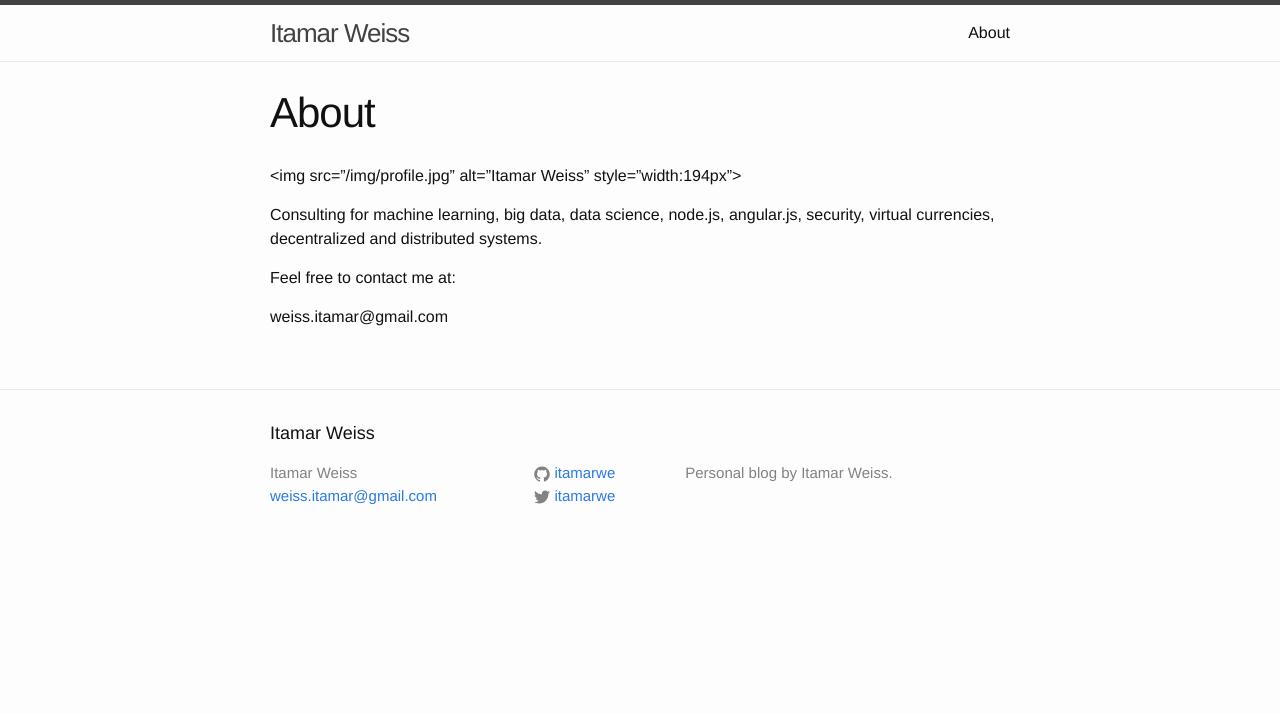
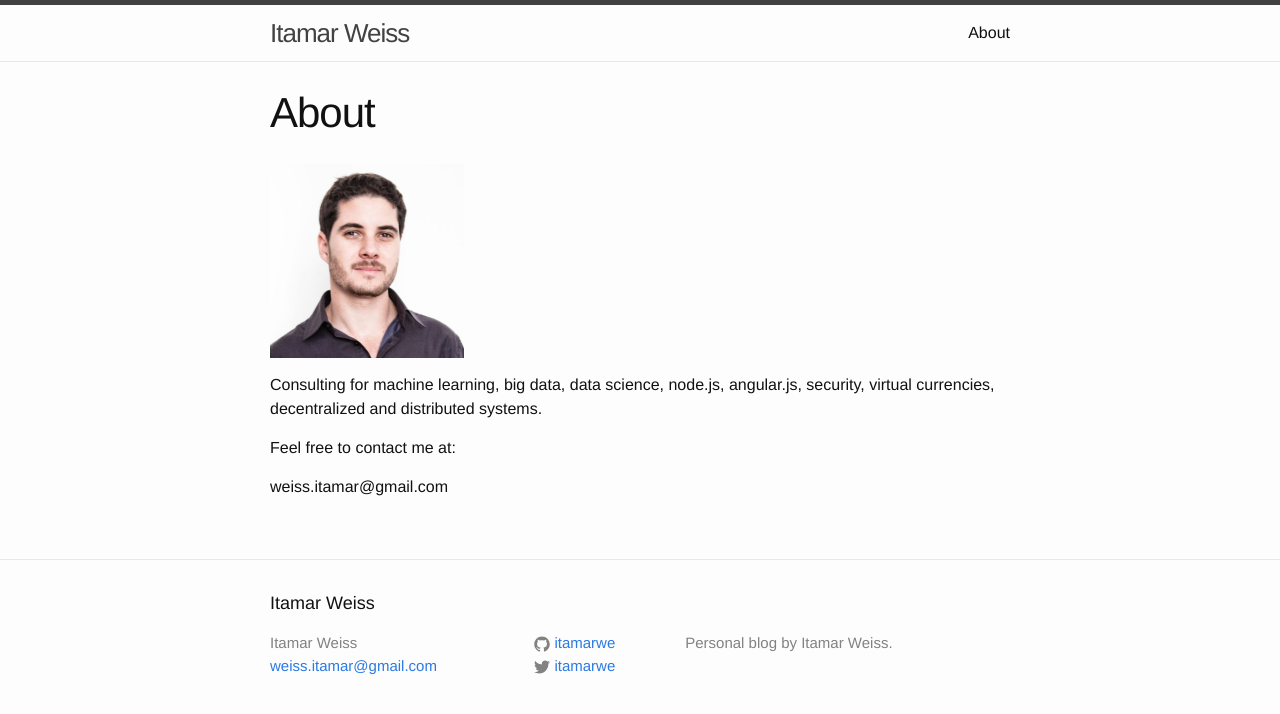
Before and after one commit to itamarwe/itamarwe.github.io, a Jekyll site: the page built from about.md, in a window 1280 px wide. Shown: the top 714 px of the page. Built offline with Jekyll 4.4.1, drawn with Linux system fonts in a browser that asks for light colours.

Commit message:
updated html

```diff
--- a/about.md
+++ b/about.md
@@ -4,7 +4,7 @@ title: About
 permalink: /about/
 ---
 
-<img src="/img/profile.jpg" alt="Itamar Weiss" style="width:194px"\>
+<img src="/img/profile.jpg" alt="Itamar Weiss" style="width:194px">
 
 Consulting for machine learning, big data, data science, node.js, angular.js, security,
 virtual currencies, decentralized and distributed systems.
```
